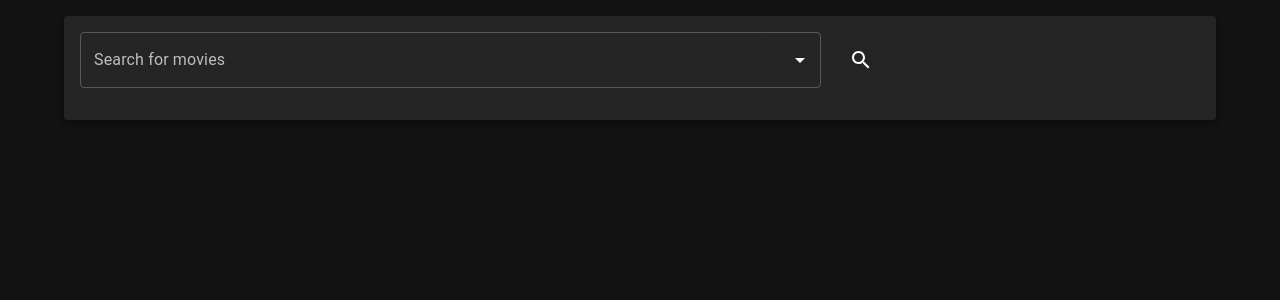
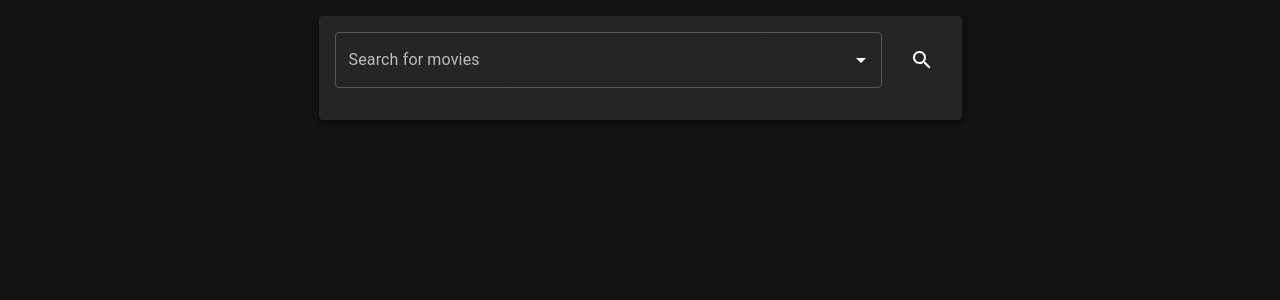
Before and after one commit to MahmoodWebDev/movie-project, a React (Vite) app: page / in a window 1280 px wide. Shown: the top 300 px of the page. Built offline with nearby package versions, Linux system fonts and the light colour scheme.

Commit message:
fixed small UI designs

```diff
--- a/src/App.css
+++ b/src/App.css
@@ -1,10 +1,21 @@
 .mainContainer {
   display: flex;
   flex-direction: column;
-  width: 100%;
+  width: 643px;
   gap: 16px;
   padding: 16px;
   margin: 16px auto;
+}
+
+.searchContainer {
+  display: flex;
+  flex-direction: row;
+  gap: 16px;
+  align-items: center;
+}
+
+.searchInput {
+  flex: 1;
 }
 
 .movieList {
@@ -32,15 +43,19 @@
 }
 
 .movieRuntime {
-  height: 26px;
+  height: 18px;
   margin-left: 3px;
+}
+
+.runtimeIcon {
+  height: 18px;
 }
 
 .drawerContainer {
   display: flex;
   flex-direction: row;
   padding: 18px;
-  width: 70vw;
+  width: 50vw;
 }
 
 .drawerContent {
--- a/src/Components/MovieDetails.jsx
+++ b/src/Components/MovieDetails.jsx
@@ -33,7 +33,7 @@ const MovieDetails = ({ movie }) => {
             </Box>
 
             <Box variant="body2" className="movieRuntimeContainer">
-              <Box>
+              <Box className="runtimeIcon">
                 <ScheduleIcon />
               </Box>
               <Box className="movieRuntime">
--- a/src/Components/MovieSearch.jsx
+++ b/src/Components/MovieSearch.jsx
@@ -1,5 +1,5 @@
 import React, { useState, useEffect } from "react";
-import { TextField, Grid, IconButton } from "@mui/material";
+import { TextField, Box, IconButton } from "@mui/material";
 import Autocomplete from "@mui/material/Autocomplete";
 import { debounce } from "lodash";
 import SearchIcon from "@mui/icons-material/Search";
@@ -33,13 +33,12 @@ const MovieSearch = ({ onSearch }) => {
   };
 
   const handleAutocompleteChange = (event, value) => {
-    setQuery(value || ""); // Set the query to the selected autocomplete value
+    setQuery(value || "");
   };
 
   return (
-    <Grid container spacing={2} alignItems="center">
-      <Grid item xs={8}>
-        {/* Use Autocomplete component for search field */}
+    <Box className="searchContainer">
+      <Box className="searchInput">
         <Autocomplete
           fullWidth
           options={autocompleteOptions}
@@ -61,13 +60,13 @@ const MovieSearch = ({ onSearch }) => {
           )}
           onChange={handleAutocompleteChange}
         />
-      </Grid>
-      <Grid item xs={4}>
+      </Box>
+      <Box item xs={4}>
         <IconButton size="large" onClick={handleSearch}>
           <SearchIcon />
         </IconButton>
-      </Grid>
-    </Grid>
+      </Box>
+    </Box>
   );
 };
 
```
